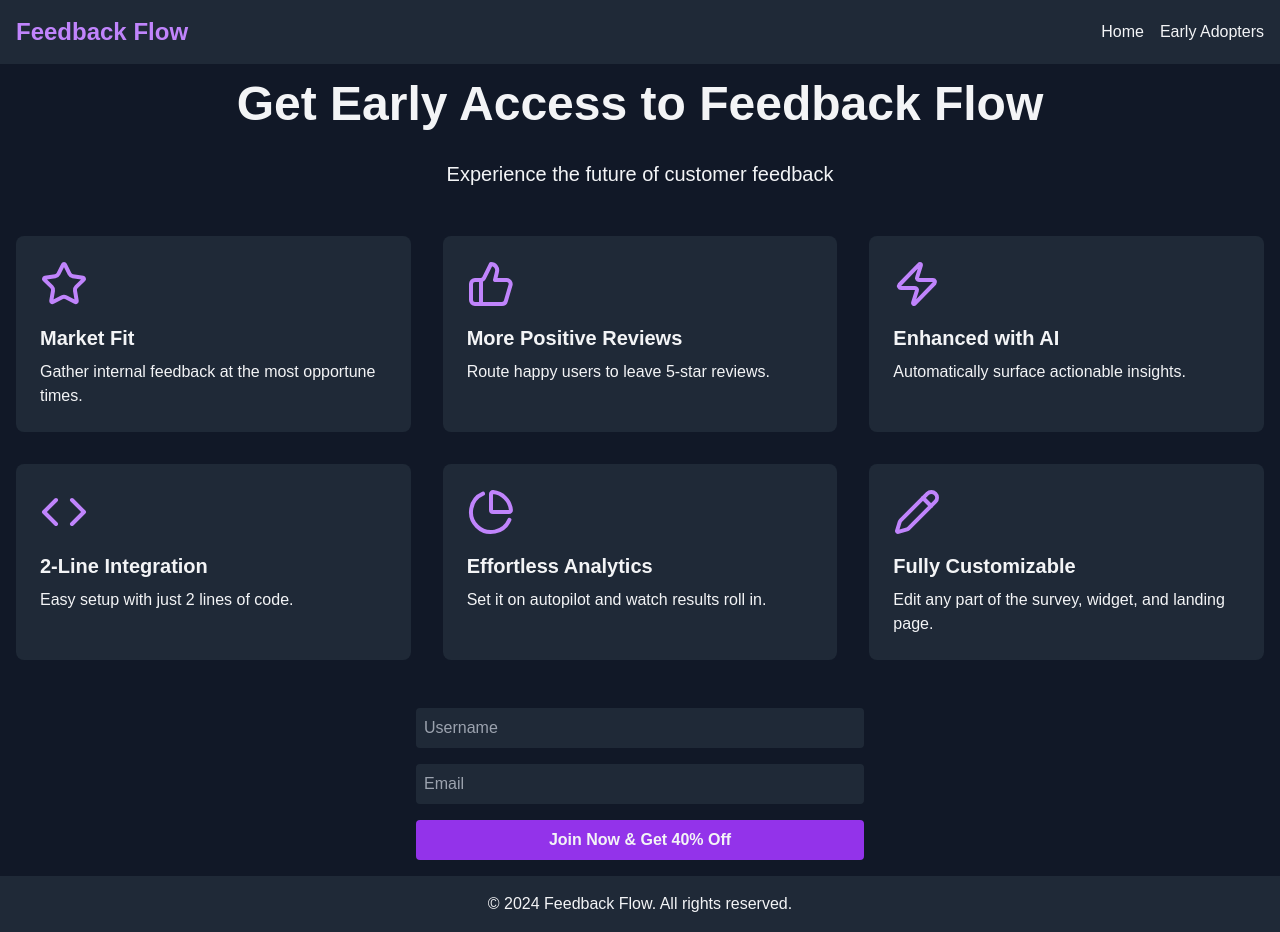
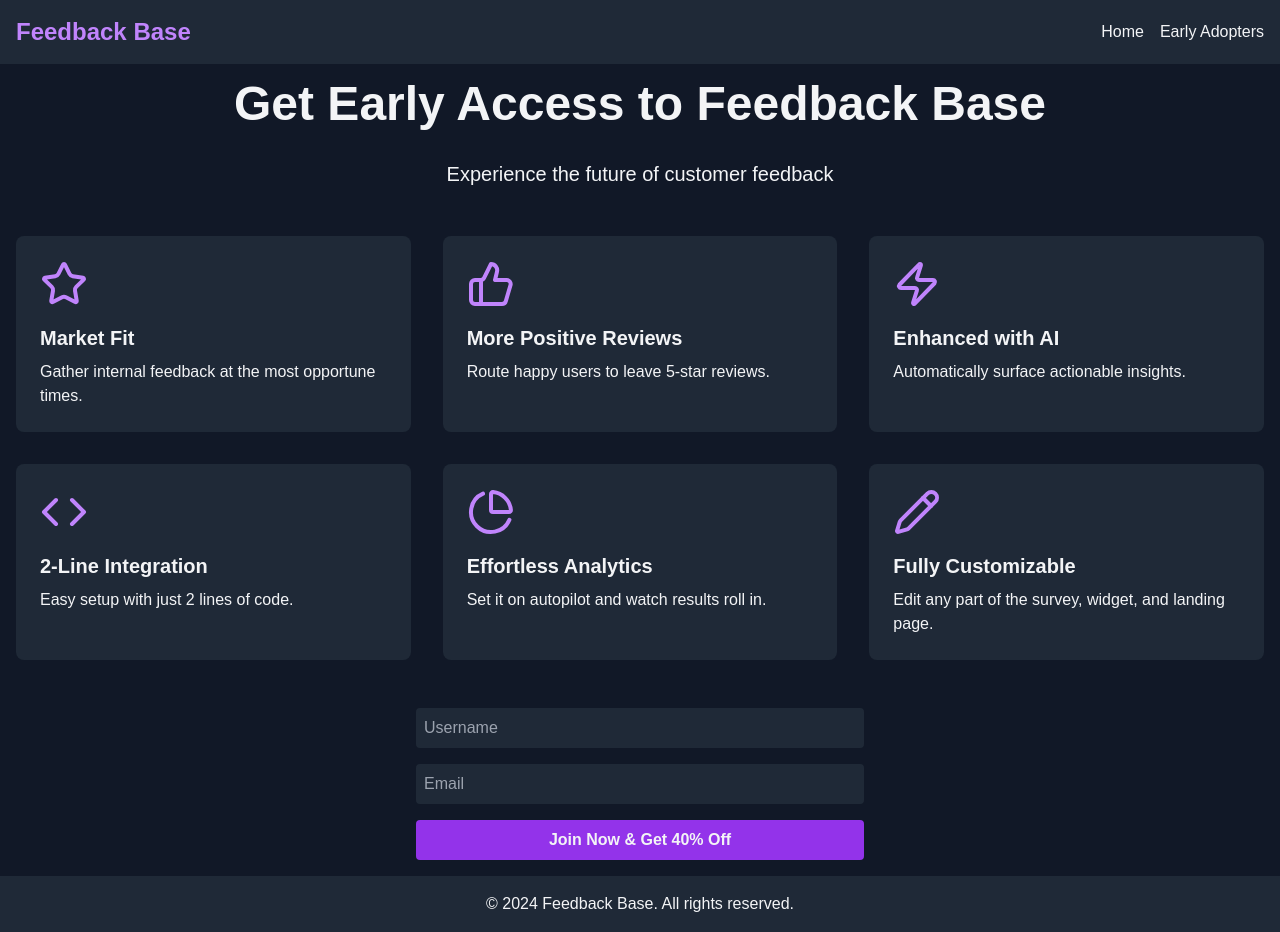
Before and after one commit to JoelOnyedika/feedbackbase-early, a Next.js app: page / in a window 1280 px wide. Built offline with nearby package versions, Linux system fonts and the light colour scheme.

Commit message:
Changed name

```diff
--- a/src/app/page.tsx
+++ b/src/app/page.tsx
@@ -105,7 +105,7 @@ export default function LandingPage(): JSX.Element {
         animate={{ opacity: 1, y: 0 }}
         transition={{ duration: 0.5 }}
       >
-        <h1 className="text-5xl font-bold text-center mb-8">Get Early Access to Feedback Flow</h1>
+        <h1 className="text-5xl font-bold text-center mb-8">Get Early Access to Feedback Base</h1>
         <p className="text-xl text-center mb-12">Experience the future of customer feedback</p>
 
         <div className="grid grid-cols-1 md:grid-cols-3 gap-8 mb-12">
--- a/src/app/profile/[id]/page.tsx
+++ b/src/app/profile/[id]/page.tsx
@@ -157,7 +157,7 @@ export default function ProfilePage(): JSX.Element {
                 <Star className="h-4 w-4" />
                 <AlertTitle>Early Adopter Status</AlertTitle>
                 <AlertDescription>
-                  You're an early adopter! Enjoy exclusive benefits and updates <b>+ a 40% discount when Feedbackflow launches</b>
+                  You're an early adopter! Enjoy exclusive benefits and updates <b>+ a 40% discount when Feedbackbase launches</b>
                 </AlertDescription>
               </Alert>
             </div>
@@ -181,7 +181,7 @@ export default function ProfilePage(): JSX.Element {
             className="mt-8 bg-gray-800 shadow-xl rounded-lg overflow-hidden"
           >
             <div className="bg-gradient-to-r from-purple-700 to-indigo-800 px-6 py-8 sm:p-10">
-              <h2 className="text-3xl font-extrabold text-white">Feedback Flow Insider</h2>
+              <h2 className="text-3xl font-extrabold text-white">Feedback Base Insider</h2>
               <p className="mt-2 text-lg text-purple-100">Your exclusive newsletter for early adopters</p>
             </div>
             <NewsletterContent />
--- a/src/components/Layout.tsx
+++ b/src/components/Layout.tsx
@@ -18,7 +18,7 @@ export default function Layout({ children }) {
               whileHover={{ scale: 1.05 }}
               whileTap={{ scale: 0.95 }}
             >
-              Feedback Flow
+              Feedback Base
             </motion.span>
           </Link>
           <ul className="flex space-x-4">
@@ -42,7 +42,7 @@ export default function Layout({ children }) {
         {children}
       </main>
       <footer className="bg-gray-800 p-4 text-center">
-        <p>© 2024 Feedback Flow. All rights reserved.</p>
+        <p>© 2024 Feedback Base. All rights reserved.</p>
       </footer>
     </div>
   );
```
